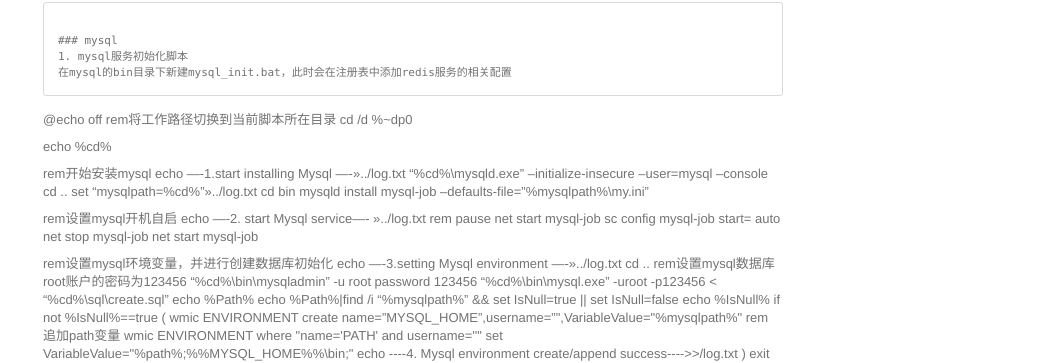
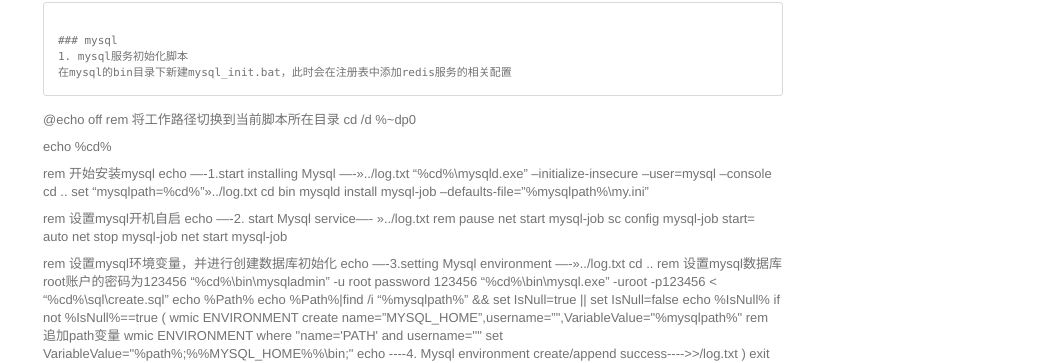
Before and after one commit to litterGuy/litterGuy.github.io, a Jekyll site: the page built from _posts/2023-04-25-java应用打包exe执行文件.md, in a window 1280 px wide and 900 px high, scrolled down 21890 px. Shown: the part 148-511 px from the top of the window, without its empty margins (227-1280 px from the left). Built offline with Jekyll 4.4.1, drawn with Linux system fonts in a browser that asks for light colours; comment, search, counter and statistics services are not loaded; some of the changed text lies outside the part shown.

Commit message:
错误修改

````diff
--- a/_posts/2023-04-25-java应用打包exe执行文件.md
+++ b/_posts/2023-04-25-java应用打包exe执行文件.md
@@ -226,12 +226,12 @@
 在mysql的bin目录下新建mysql_init.bat，此时会在注册表中添加redis服务的相关配置
 ```
 @echo off
-rem将工作路径切换到当前脚本所在目录
+rem 将工作路径切换到当前脚本所在目录
 cd /d %~dp0
 
 echo %cd%
 
-rem开始安装mysql
+rem 开始安装mysql
 echo ----1.start installing Mysql ---->>../log.txt
 "%cd%\mysqld.exe" --initialize-insecure --user=mysql --console
 cd ..
@@ -239,7 +239,7 @@
 cd bin
 mysqld install mysql-job --defaults-file="%mysqlpath%\my.ini"
 
-rem设置mysql开机自启
+rem 设置mysql开机自启
 echo ----2. start Mysql service---- >>../log.txt
 rem pause
 net start mysql-job
@@ -247,10 +247,10 @@
 net stop mysql-job
 net start mysql-job
 
-rem设置mysql环境变量，并进行创建数据库初始化
+rem 设置mysql环境变量，并进行创建数据库初始化
 echo ----3.setting Mysql environment ---->>../log.txt
 cd ..
-rem设置mysql数据库root账户的密码为123456
+rem 设置mysql数据库root账户的密码为123456
 "%cd%\bin\mysqladmin" -u root password 123456
 "%cd%\bin\mysql.exe" -uroot -p123456 < "%cd%\sql\create.sql"
 echo %Path%
````
Also changed, not shown: other parts of _posts/2023-04-25-java应用打包exe执行文件.md (+2 -2 lines).
